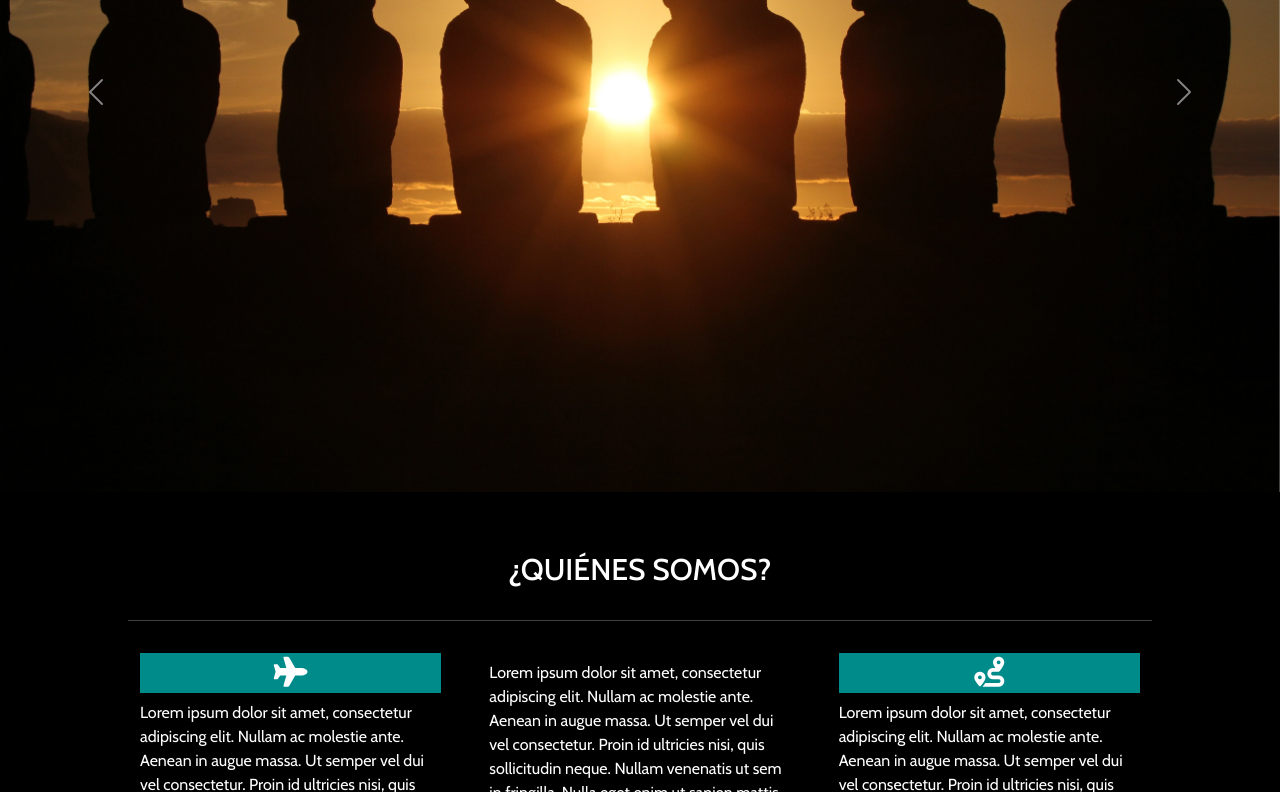
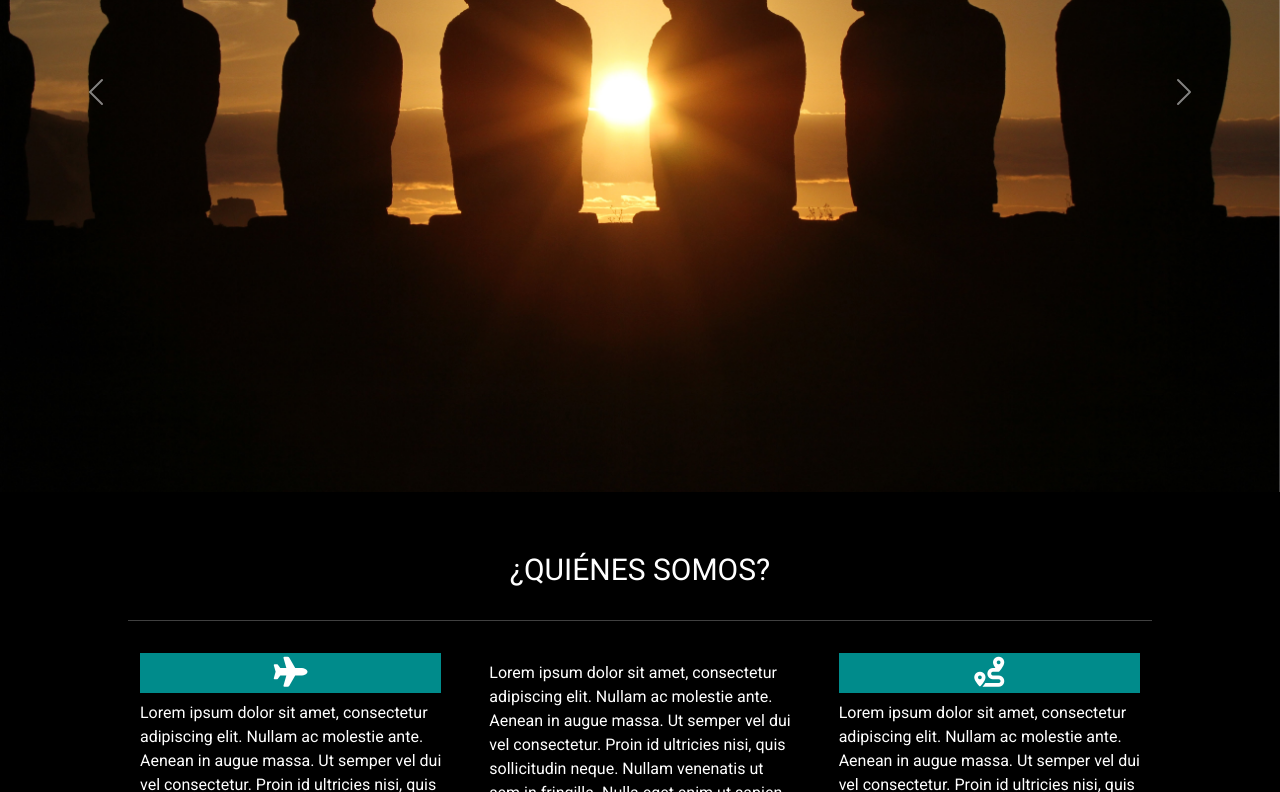
Before and after one commit to AlanBF1992/TD-Test, a plain HTML site: page index.html in a window 1280 px wide. Shown: the part 308-1100 px from the top of the page. Drawn offline with nearby package versions, Linux system fonts and the light colour scheme.

Commit message:
Test cambiando fuentes

```diff
--- a/assets/css/styles.css
+++ b/assets/css/styles.css
@@ -1,4 +1,4 @@
-@import url('https://fonts.googleapis.com/css2?family=Cabin:ital,wght@0,400..700;1,400..700&family=Lobster&display=swap');
+@import url('https://fonts.googleapis.com/css2?family=Roboto:ital,wght@0,100;0,300;0,400;0,500;0,700;0,900;1,100;1,300;1,400;1,500;1,700;1,900&display=swap');
 
 :root {
   --background-navbar: rgba(0,0,0,0);
@@ -14,11 +14,9 @@ html {
 }
 
 body {
-  font-family: "Cabin", sans-serif;
-  font-optical-sizing: auto;
+  font-family: "Roboto", sans-serif;
   font-weight: 400;
   font-style: normal;
-  /* padding-top: 60px; */
 }
 
 header {
@@ -41,7 +39,6 @@ header {
 }
 
 .navbar-brand, .brand {
-  font-family: "Lobster", sans-serif;
   font-weight: 400;
   font-style: normal;
   font-size: 32px;
@@ -54,6 +51,7 @@ header {
 
 .navbar-brand img {
   height: 48px;
+  margin-right: 10px;
 }
 
 .nav-item {
@@ -78,6 +76,7 @@ header {
 
 .sectionTitle {
   font-size: 30px;
+  font-weight: 400;
 }
 
 hr {
```
